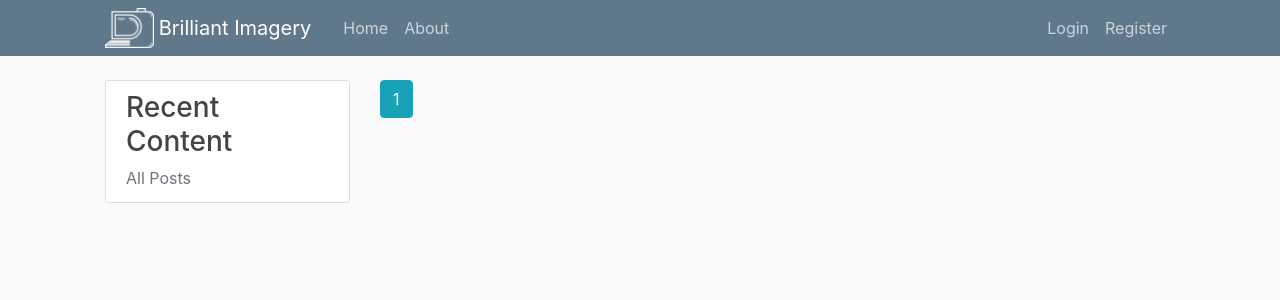
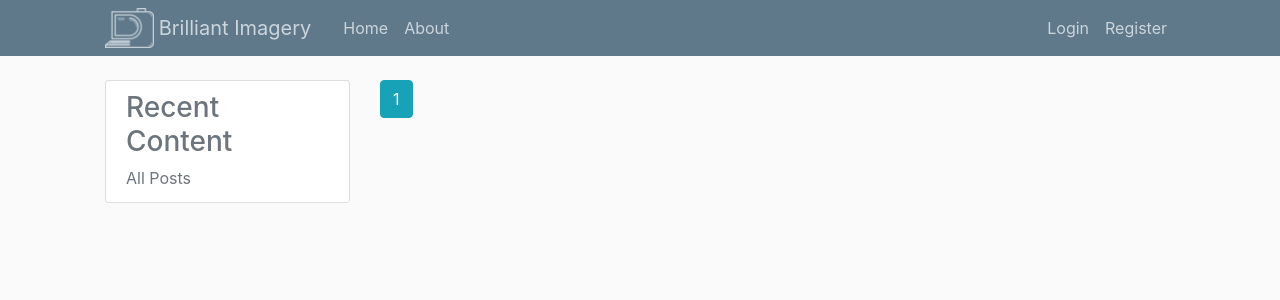
Before and after one commit to brilliantimagery/brilliantimagery_site, a Django app: page / in a window 1280 px wide. Shown: the top 300 px of the page. Run offline with Django 3.2, Linux system fonts and the light colour scheme; data that the repository does not hold is empty; some libraries are stand-ins or nearby versions.

Commit message:
updated CSS

```diff
--- a/main/static/main/css/main.css
+++ b/main/static/main/css/main.css
@@ -83,6 +83,14 @@ a.article-title:hover {
     font-size: 2.5rem;
 }
 
+.navbar .container .navbar-brand {
+    color: #cbd5db;
+}
+
+.navbar .container .navbar-brand:hover {
+    color: #fff;
+}
+
 .sidebar-section-title {
     margin-top: 4px;
     margin-bottom: 2px;
@@ -111,8 +119,6 @@ a.article-title:hover {
 
 .content {
     padding: 0 18px;
-  /*display: none;*/
-  /*overflow: hidden;*/
     background-color: #f1f1f1;
 }
 
@@ -122,37 +128,37 @@ a.article-title:hover {
 }
 
 @media (min-width: 800px) {
-    .container{
+    .container {
         max-width: 700px;
     }
 }
 
 @media (min-width: 1000px) {
-    .container{
+    .container {
         max-width: 900px;
     }
 }
 
 @media (min-width: 1200px) {
-    .container{
+    .container {
         max-width: 1100px;
     }
 }
 
 @media (min-width: 1400px) {
-    .container{
+    .container {
         max-width: 1300px;
     }
 }
 
 @media (min-width: 1600px) {
-    .container{
+    .container {
         max-width: 1500px;
     }
 }
 
 @media (min-width: 1800px) {
-    .container{
+    .container {
         max-width: 1700px;
     }
 }
--- a/main/templates/main/includes/_navbar.html
+++ b/main/templates/main/includes/_navbar.html
@@ -3,7 +3,10 @@
 
 <nav class="navbar navbar-expand-md navbar-dark bg-steel fixed-top">
     <div class="container">
-        <img src="{% static 'main/images/icon_100px_white_transparent.png' %}" alt="Brilliant Imagery logo" class="navbar-image">
+        <a href="{% url 'main:home' %}">
+            <img src="{% static 'main/images/icon_50px_white_transparent.png' %}"
+                 alt="Brilliant Imagery logo" class="navbar-image">
+        </a>
         <a class="navbar-brand mr-4" href="{% url 'main:home' %}">Brilliant Imagery</a>
         <button class="navbar-toggler" type="button" data-toggle="collapse" data-target="#navbarToggle" aria-controls="navbarToggle" aria-expanded="false" aria-label="Toggle navigation">
             <span class="navbar-toggler-icon"></span>
@@ -11,13 +14,11 @@
         <div class="collapse navbar-collapse" id="navbarToggle">
             <div class="navbar-nav mr-auto">
                 <a class="nav-item nav-link" href="{% url 'main:home' %}">Home</a>
-                {#              <a class="nav-item nav-link" href="{% url 'blog-about' %}">About</a>#}
                 <a class="nav-item nav-link" href="#">About</a>
             </div>
             <!-- Navbar Right Side -->
             <div class="navbar-nav">
                 {% if user.is_authenticated %}
-{#                    {{ user.groups.all.0.name }}#}
                     {% if user|has_permission:"can add post" %}
                         <a class="nav-item nav-link" href="{% url 'post:create-new' %}">New Post</a>
                     {% endif %}
--- a/post/templates/post/includes/_sidebar.html
+++ b/post/templates/post/includes/_sidebar.html
@@ -1,5 +1,5 @@
 <div class="content-section">
-    <h3>Recent Content</h3>
+    <h3 class="text-muted">Recent Content</h3>
     {% for section, posts in sidebar.items %}
         <p class='text-muted sidebar-section-title'>{{ section }}</p>
         <ul class="list-group">
```
Also changed, not shown: main/static/main/images/icon_50px_white_transparent.png (added). Lines whose indentation alone changed are shown as unchanged.
